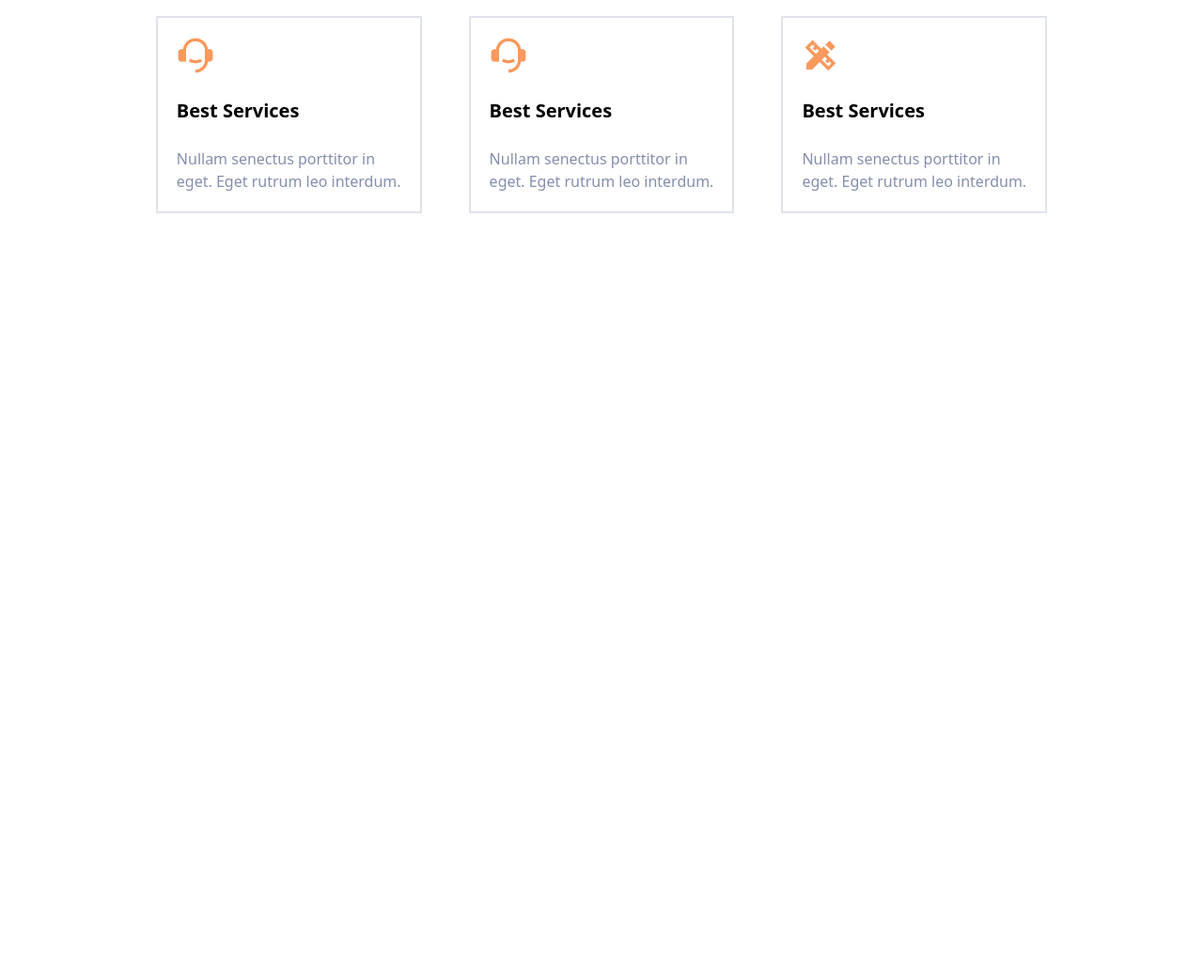
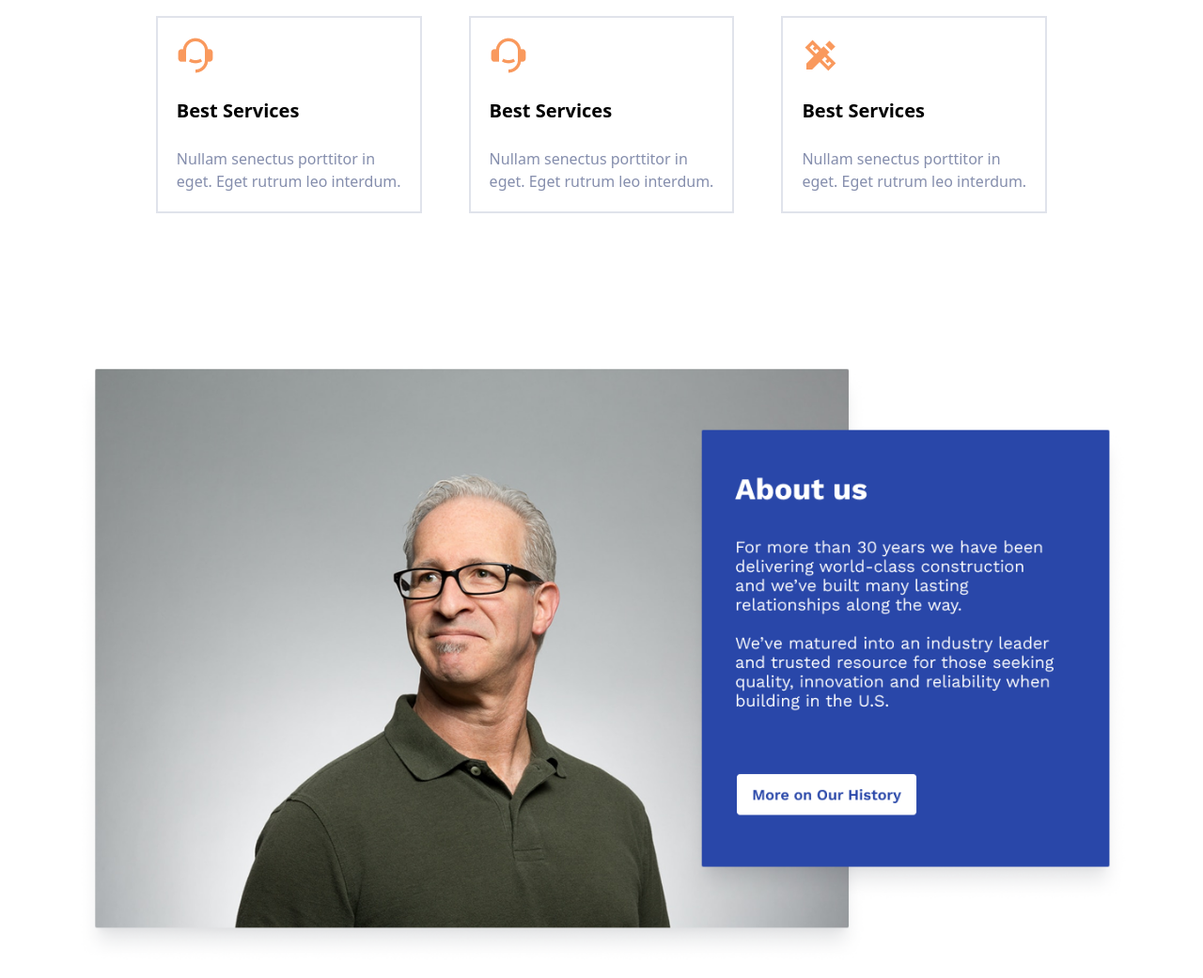
Before and after one commit to abdullourazov/prac-for-lessson, a website: page src/index.html in a window 1280 px wide. Shown: the part 736-1777 px from the top of the page at 94% size. Before the commit the page ends 983 px from the top, so only its background shows below. Drawn offline with nearby package versions, Linux system fonts and the light colour scheme; files that its build step writes are made by us from their sources.

Commit message:
section2

```diff
--- a/src/index.html
+++ b/src/index.html
@@ -68,5 +68,9 @@
         </div>
     </section>
 
+    <section class="mt-[10vh]">
+        <img src="./About us (1).png" alt="">
+    </section>
+
 </body>
 </html>
```
Also changed, not shown: src/About us (1).png (added).
